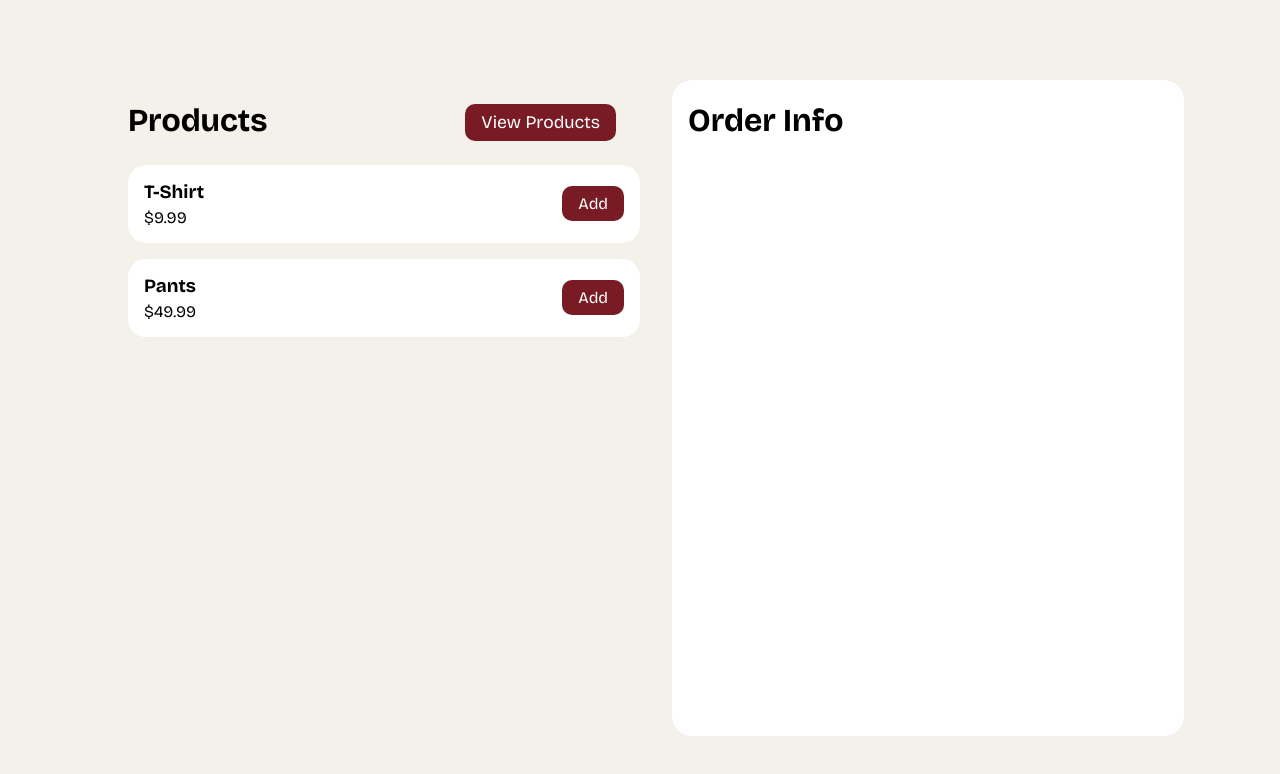
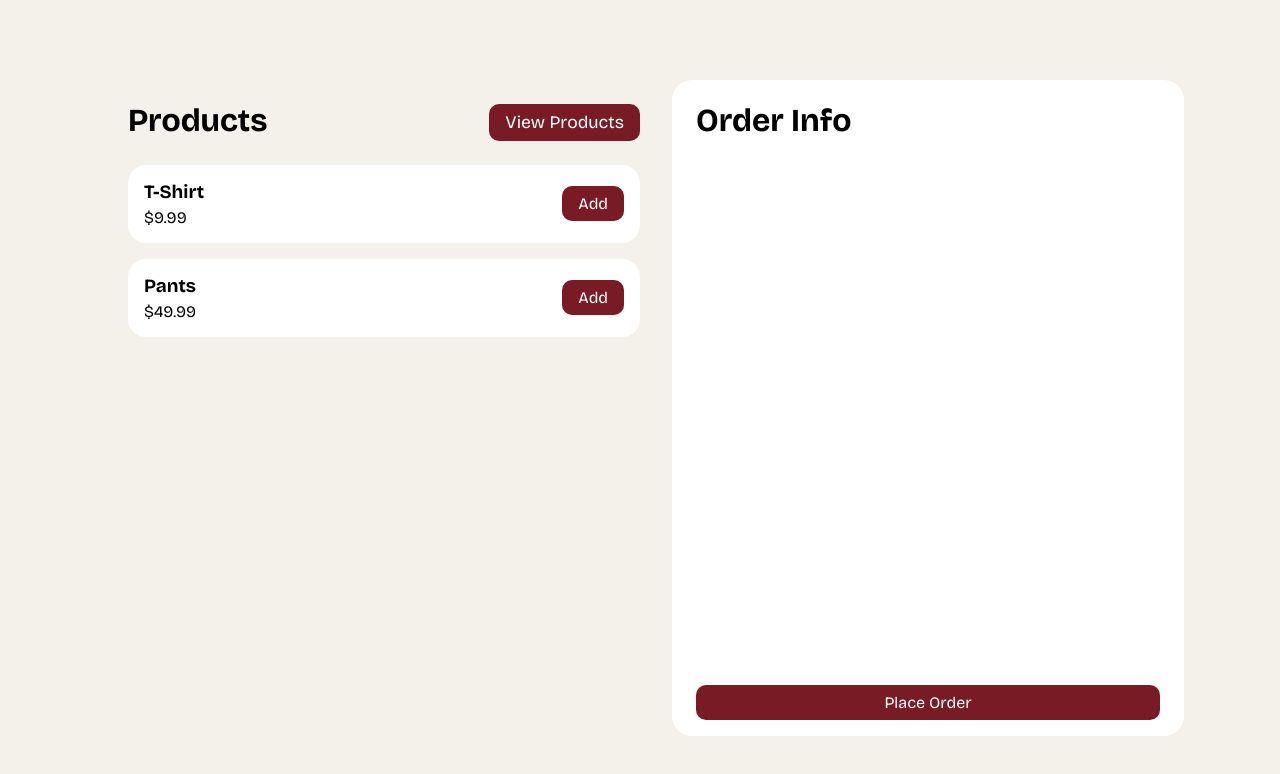
Before and after one commit to smithmaria/VelvetChipMinimal, a React (Vite) app: page / in a window 1280 px wide. Shown: the top 774 px of the page. Built offline with nearby package versions, Linux system fonts and the light colour scheme.

Commit message:
order list styling

```diff
--- a/src/components/OrderInfo.css
+++ b/src/components/OrderInfo.css
@@ -1,6 +1,14 @@
 .order-container {
+  display: flex;
+  flex-direction: column;
+  justify-content: space-between;
+
   height: 80vh;
-  padding: 0 1rem 1rem;
+  padding: 0 1.5rem 1rem;
   border-radius: 20px;
   background-color: var(--white);
 }
+
+.place-order {
+  font-size: 1rem;
+}
--- a/src/components/OrderInfo.jsx
+++ b/src/components/OrderInfo.jsx
@@ -3,7 +3,10 @@ import './OrderInfo.css'
 function OrderInfo() {
   return (
     <div className="order-container">
-      <h1>Order Info</h1>
+      <div>
+        <h1>Order Info</h1>
+      </div>
+      <button className='place-order'>Place Order</button>
     </div>
   )
 }
--- a/src/components/Results.css
+++ b/src/components/Results.css
@@ -4,6 +4,6 @@
 }
 
 .products-button {
-  margin: 1.5rem;
+  margin: 1.5rem 0;
   font-size: 1.1rem;
 }
```
